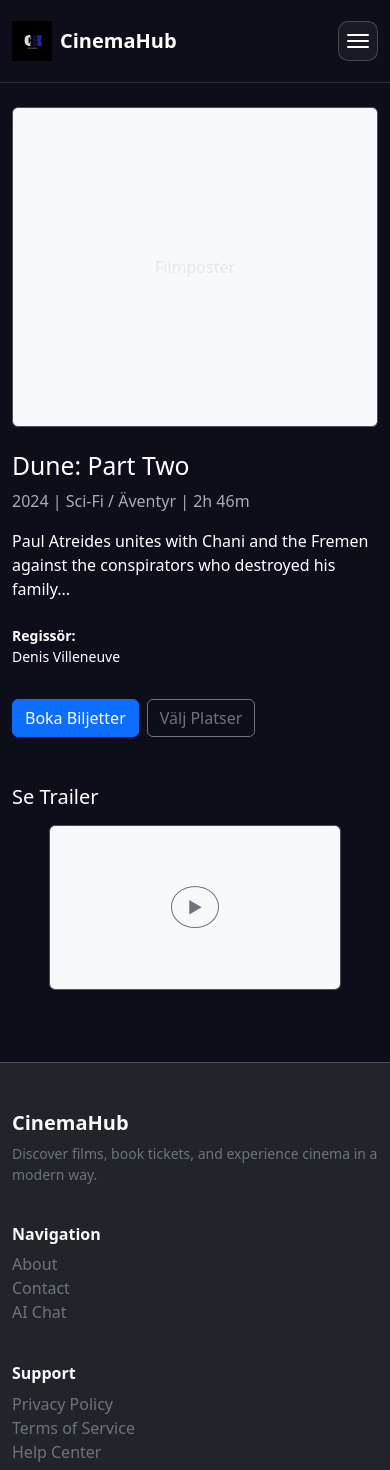
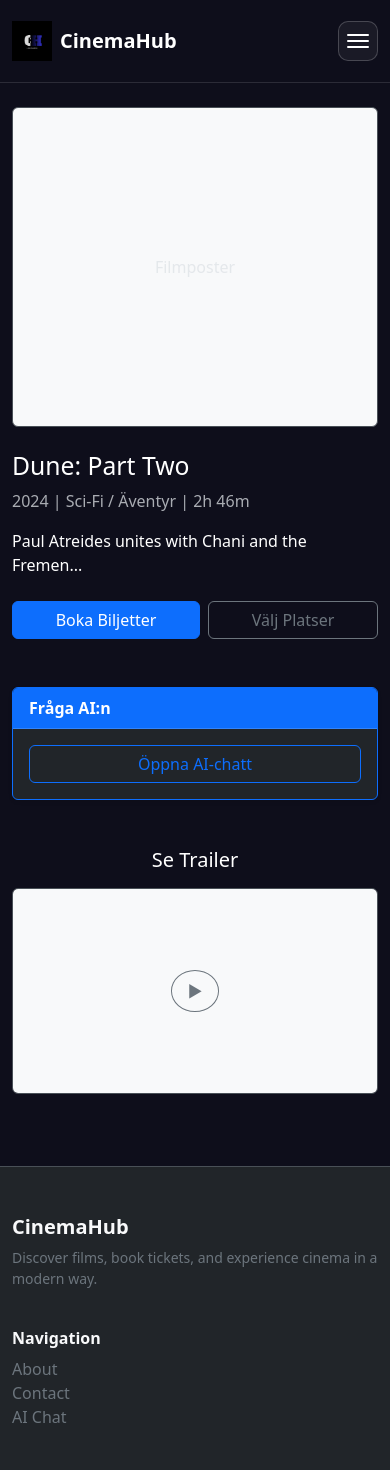
Before and after one commit to ebadianh/cinema-hub, a React (Vite) app: page /films/1 in a window 390 px wide. Shown: the top 1470 px of the page. Built offline with nearby package versions, Linux system fonts and the light colour scheme.

Commit message:
Made it so that the page is responsive

```diff
--- a/src/pages/FilmDetails.tsx
+++ b/src/pages/FilmDetails.tsx
@@ -1,6 +1,4 @@
 import React, { useState } from 'react';
-
-
 export default function FilmDetails() {
   const trailerEmbedUrl: string | null = null;
 
@@ -12,8 +10,9 @@ export default function FilmDetails() {
   return (
     <div className="container py-4">
       <div className="row g-4 align-items-start">
-        {/* Poster column */}
-        <div className="col-lg-3 col-md-4">
+
+        {/* 1. Poster: Full width on mobile, 1/3 on tablets+ */}
+        <div className="col-12 col-md-4 col-lg-3">
           <div
             className="border rounded bg-light d-flex align-items-center justify-content-center w-100"
             style={{ minHeight: "320px" }}
@@ -22,73 +21,38 @@ export default function FilmDetails() {
           </div>
         </div>
 
-        {/* Film details column */}
-        <div className="col-lg-6 col-md-8">
+        {/* 2. Film Details: Full width on mobile, 2/3 on tablets, 1/2 on large desktop */}
+        <div className="col-12 col-md-8 col-lg-6">
           <h1 className="h2 mb-2">Dune: Part Two</h1>
           <p className="text-muted mb-3">2024 | Sci-Fi / Äventyr | 2h 46m</p>
           <p className="mb-4">
-            Paul Atreides unites with Chani and the Fremen against the
-            conspirators who destroyed his family...
+            Paul Atreides unites with Chani and the Fremen...
           </p>
-
-          <dl className="row small mb-0">
-            <dt className="col-sm-3 fw-semibold">Regissör:</dt>
-            <dd className="col-sm-9 mb-2">Denis Villeneuve</dd>
-            {/* ... other details ... */}
-          </dl>
-
+          {/* ... dl details ... */}
           <div className="d-flex flex-wrap gap-2 mt-4">
-            <button type="button" className="btn btn-primary">Boka Biljetter</button>
-            <button type="button" className="btn btn-outline-secondary">Välj Platser</button>
+            <button className="btn btn-primary flex-grow-1 flex-md-grow-0">Boka Biljetter</button>
+            <button className="btn btn-outline-secondary flex-grow-1 flex-md-grow-0">Välj Platser</button>
           </div>
         </div>
 
-        {/* AI side panel column - Now Dynamic */}
-        <div className="col-lg-3 d-none d-lg-block">
-          <div className="card shadow-sm border-primary">
+        {/* 3. AI Panel: Moves below the details on mobile, stays on the side on desktop */}
+        {/* REMOVED 'd-none' so it's visible on all screens */}
+        <div className="col-12 col-lg-3">
+          <div className="card shadow-sm border-primary mt-4 mt-lg-0">
             <div className="card-header bg-primary text-white d-flex justify-content-between align-items-center">
               <span className="fw-semibold">Fråga AI:n</span>
               {isChatOpen && (
-                <button
-                  onClick={() => setIsChatOpen(false)}
-                  className="btn btn-sm text-white border-0 p-0"
-                  style={{ fontSize: '1.2rem', lineHeight: 1 }}
-                >
-                  ×
-                </button>
+                <button onClick={() => setIsChatOpen(false)} className="btn btn-sm text-white border-0 p-0">×</button>
               )}
             </div>
-
             <div className="card-body">
               {!isChatOpen ? (
-                /* Collapsed View */
-                <>
-                  <p className="small text-muted mb-3">
-                    Ställ frågor om filmen, skådespelare eller visningstider.
-                  </p>
-                  <button
-                    onClick={() => setIsChatOpen(true)}
-                    className="btn btn-outline-primary w-100"
-                  >
-                    Öppna AI-chatt
-                  </button>
-                </>
+                <button onClick={() => setIsChatOpen(true)} className="btn btn-outline-primary w-100">
+                  Öppna AI-chatt
+                </button>
               ) : (
-                /* Expanded Chat View */
                 <div className="d-flex flex-column" style={{ height: "300px" }}>
-                  <div className="flex-grow-1 overflow-auto mb-3 p-2 bg-light rounded small">
-                    <div className="mb-2 text-primary">AI: Hej! Vad vill du veta om Dune: Part Two?</div>
-                  </div>
-                  <div className="input-group">
-                    <input
-                      type="text"
-                      className="form-control form-control-sm"
-                      placeholder="Skriv din fråga..."
-                      value={message}
-                      onChange={(e) => setMessage(e.target.value)}
-                    />
-                    <button className="btn btn-primary btn-sm" type="button">Sänd</button>
-                  </div>
+                   {/* message display */}
                 </div>
               )}
             </div>
@@ -96,10 +60,13 @@ export default function FilmDetails() {
         </div>
       </div>
 
-      {/* Trailer section remains the same */}
+      {/* 4. Trailer Section: Takes more width on mobile for better viewing */}
       <section className="mt-5">
-        <h2 className="h5 mb-3">Se Trailer</h2>
-        <div className="ratio ratio-16x9 border rounded overflow-hidden" style={{ maxWidth: "80%", margin: "0 auto" }}>
+        <h2 className="h5 mb-3 text-center text-md-start">Se Trailer</h2>
+        <div
+            className="ratio ratio-16x9 border rounded overflow-hidden"
+            style={{ width: "100%", maxWidth: "900px", margin: "0 auto" }}
+        >
           <div className="bg-light d-flex align-items-center justify-content-center w-100 h-100">
              <button className="btn btn-outline-secondary rounded-circle px-3 py-2">▶</button>
           </div>
```
